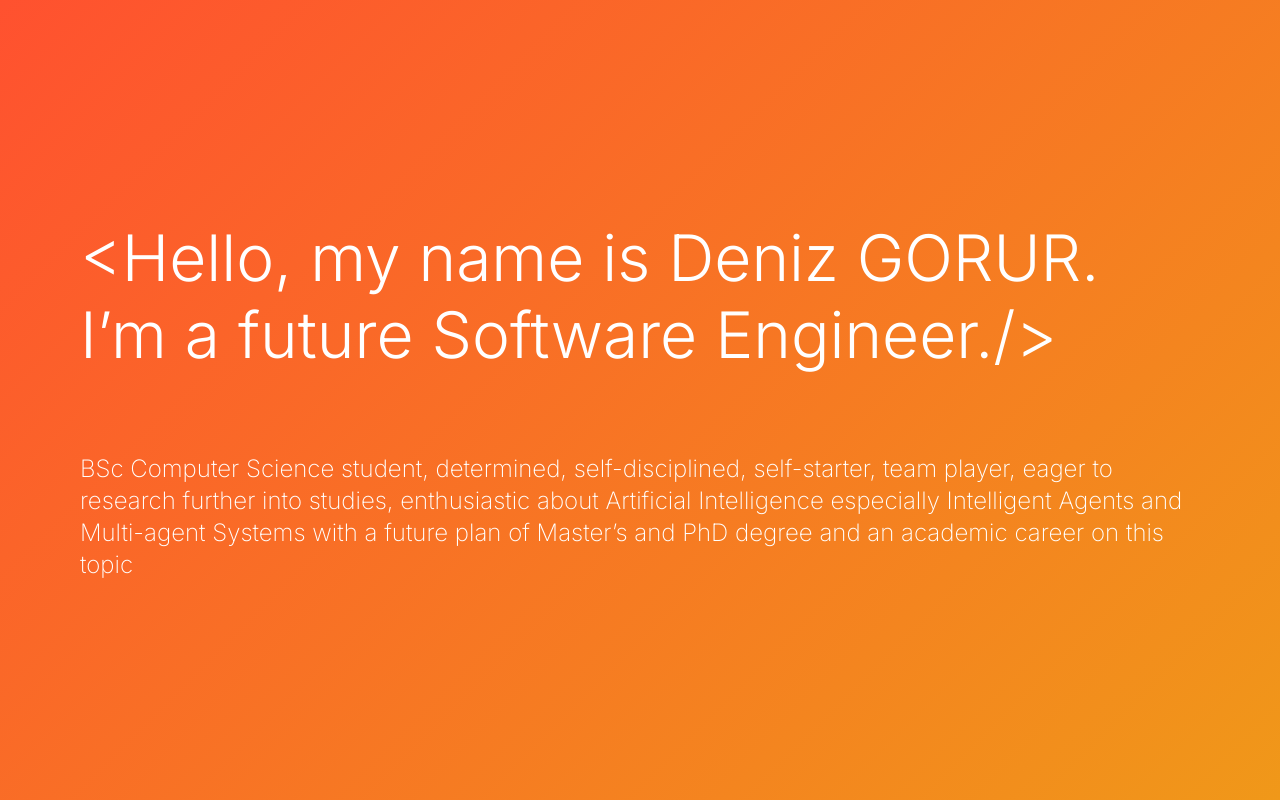
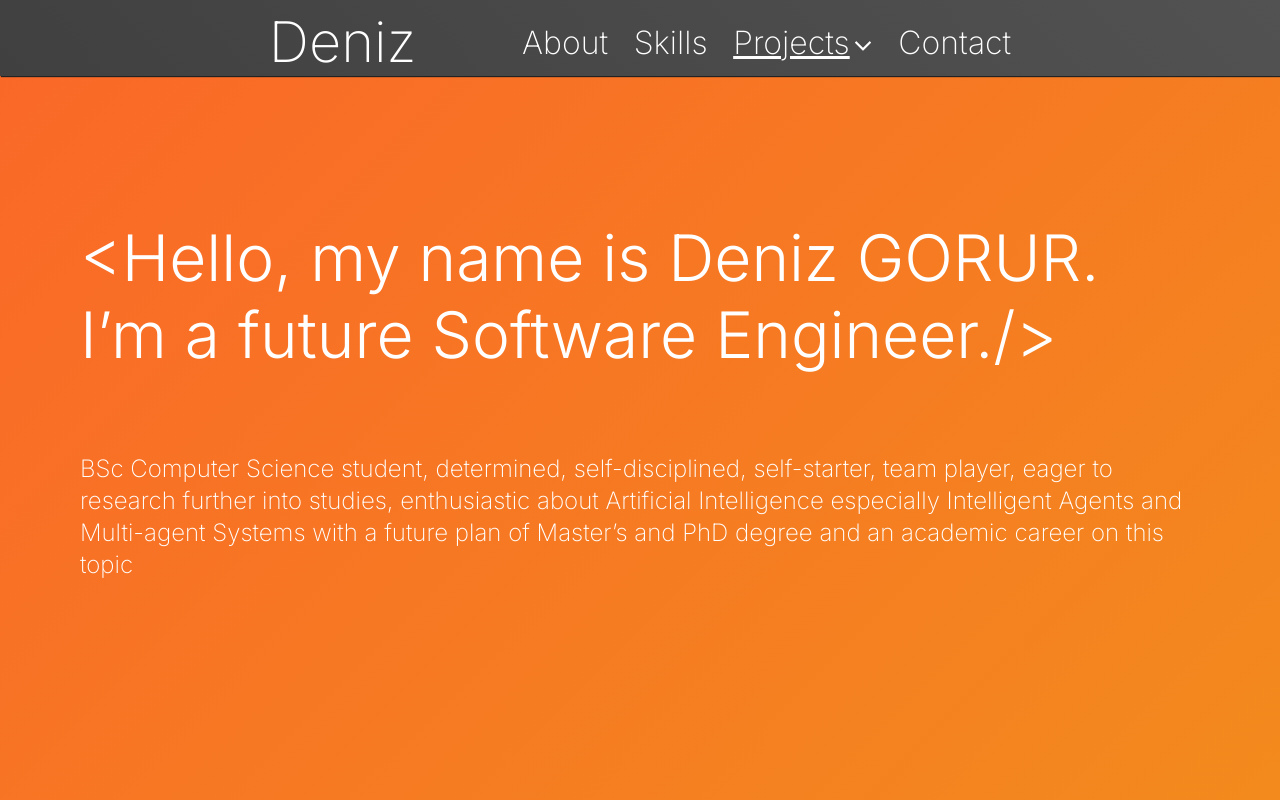
Before and after one commit to dnzggg/Personal-website, a React (Create React App) app: page / in a window 1280 px wide. Shown: the top 800 px of the page. Built offline with nearby package versions, Linux system fonts and the light colour scheme.

Commit message:
Dropdown animation changed Dropdown arrow animation added Icon text shows in the bottom

```diff
--- a/src/App.js
+++ b/src/App.js
@@ -11,7 +11,7 @@ const App = () => {
     return (
       <div>
           <Router history={history}>
-              {/* <NavBar /> */}
+               <NavBar />
               <Route exact path="/">
                   <Home />
               </Route>
--- a/src/App.scss
+++ b/src/App.scss
@@ -56,6 +56,7 @@ h2 {
   letter-spacing: 22px;
   line-height: 38px;
   padding-bottom: 40px;
+  user-select: none;
 }
 
 h3 {
@@ -65,6 +66,7 @@ h3 {
   letter-spacing: 0;
   font-weight: 300;
   margin: 0;
+  user-select: none;
 }
 
 
@@ -79,7 +81,10 @@ h3 {
   width: calc(100vw - (100vw - 100%));
 
   color: $white;
-  background-image: linear-gradient(135deg, #FF512F 0%, #F09819 100%);
+  //background-image: linear-gradient(135deg, #FF512F 0%, #F09819 100%);
+  background: linear-gradient(135deg, #FF512F 0%, #F09819 100%);
+  background-size: 200% 200%;
+  animation: change 10s linear infinite alternate both;
 
   p {
     font-size: 24px;
@@ -105,7 +110,8 @@ h3 {
   display: flex;
   flex-direction: column;
   justify-content: flex-start;
-  margin: 0 80px 0 80px;
+  margin: 0 10vh 0 10vh;
+  user-select: none;
 }
 
 
@@ -230,6 +236,7 @@ ul {
   color: $white;
   box-shadow: 0 0 17px 0 rgba(0,0,0,0.20);
   padding: 20px;
+  user-select: none;
 }
 
 .portfolio-item:hover {
@@ -336,6 +343,7 @@ ul {
   font-weight: 300;
   margin-top: 32px;
   animation: shadow-r 0.3s linear both;
+  user-select: none;
 }
 
 .project-button:hover {
@@ -368,6 +376,7 @@ form {
     padding: 24px;
     border: none;
     animation: shadow-r 0.3s linear both;
+    user-select: none;
   }
 
   button:hover {
--- a/src/Components/Dropdown.scss
+++ b/src/Components/Dropdown.scss
@@ -9,7 +9,8 @@ sans-serif;
 .dropdown-container {
   position: absolute;
   align-items: center;
-  background-image: linear-gradient(135deg, #4E54C8 0%, #8F94FB 100%);
+  //background-image: linear-gradient(135deg, #4E54C8 0%, #8F94FB 100%);
+  background-image: linear-gradient(46deg, #404040 0%, #525252 100%);
   border: none;
   border-top-left-radius: 4px;
   border-top-right-radius: 4px;
--- a/src/Components/Home.js
+++ b/src/Components/Home.js
@@ -23,7 +23,8 @@ const Home = () => {
   }
 
   const handleSubmit = () => {
-    if (formData.message !== "" && formData.email !== "" && formData.name !== "") {
+    let re = /^(([^<>()\[\]\\.,;:\s@"]+(\.[^<>()\[\]\\.,;:\s@"]+)*)|(".+"))@((\[[0-9]{1,3}\.[0-9]{1,3}\.[0-9]{1,3}\.[0-9]{1,3}])|(([a-zA-Z\-0-9]+\.)+[a-zA-Z]{2,}))$/;
+    if (formData.message !== "" && formData.email !== "" && re.test(formData.email) && formData.name !== "") {
       init("user_iyDRnMi6ZAKdhgUST6vak")
       send("service_d2vj6oa","template_68gtuli", formData)
           .then(() => setFormData({
@@ -32,11 +33,6 @@ const Home = () => {
             message: ""
           })
           )
-      setFormData({
-        name: "",
-        email: "",
-        message: ""
-      })
     }
   }
 
@@ -251,7 +247,7 @@ const Home = () => {
 
         <form onSubmit={event => event.preventDefault()}>
           <input required name={"name"} onChange={handleChange} className="input" type="text" placeholder="Your Name" value={formData.name}/>
-          <input required autoComplete="email" name={"email"} onChange={handleChange} className="input" type="email" placeholder="Your Email" value={formData.email}/>
+          <input required autoComplete="email" name={"email"} onChange={handleChange} className="input" placeholder="Your Email" type={"email"} title="Email (format: xxx@xxx.xxx)" value={formData.email}/>
           <input required name={"message"} onChange={handleChange} className="input" type="text" placeholder="Your Message..." value={formData.message}/>
           <button onClick={handleSubmit}>Send Message</button>
         </form>
```
